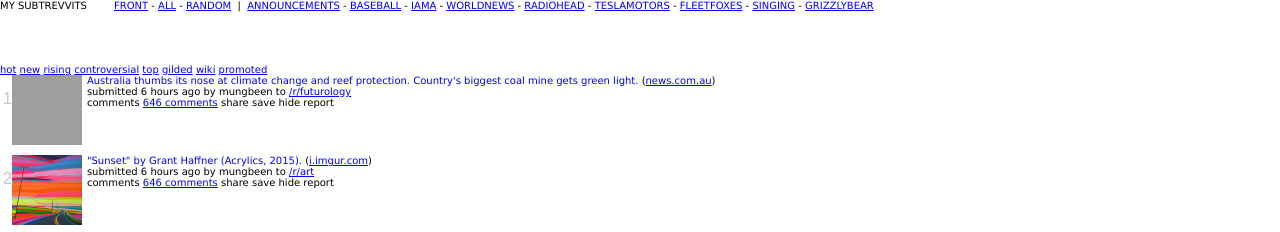
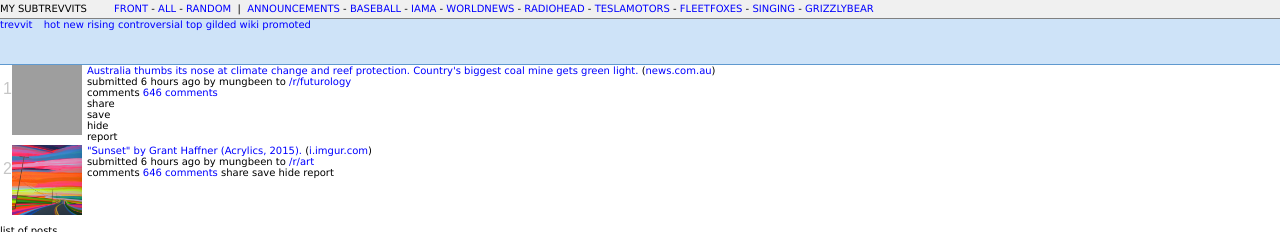
Before and after one commit to TrevSchwab/trevvit, a plain HTML site: page index.html in a window 1280 px wide. Shown: the top 232 px of the page. Drawn offline with Linux system fonts and the light colour scheme; grey boxes are pictures that could not be loaded.

Commit message:
STYLEZZZZ

```diff
--- a/index.html
+++ b/index.html
@@ -69,18 +69,37 @@
 						</ul>
 					</div>
 			</div>
+			<div id="header-bottom-left">
+				<a href="https://www.reddit.com">trevvit</a>
+				<ul class="tabmenu">
+					<li class="selected">
+						<a href="https://www.reddit.com/hot/" class="choice">hot</a>
+					</li>
+					<li>
+						<a href="https://www.reddit.com/new/" class="choice">new</a>
+					</li>
+					<li>
+						<a href="https://www.reddit.com/rising/" class="choice">rising</a>
+					</li>
+					<li>
+						<a href="https://www.reddit.com/controversial/" class="choice">controversial</a>
+					</li>
+					<li>
+						<a href="https://www.reddit.com/top/" class="choice">top</a>
+					</li>
+					<li>
+						<a href="https://www.reddit.com/gilded/" class="choice">gilded</a>
+					</li>
+					<li>
+						<a href="https://www.reddit.com/wiki/" class="choice">wiki</a>
+					</li>
+					<li>
+						<a href="https://www.reddit.com/promoted/" class="choice">promoted</a>
+					</li>
+				</ul>
+			</div>
 		</div>
 
-		<div>
-				<a href="https://www.reddit.com/hot/" class="choice">hot</a>
-				<a href="https://www.reddit.com/new/" class="choice">new</a>
-				<a href="https://www.reddit.com/rising/" class="choice">rising</a>
-				<a href="https://www.reddit.com/controversial/" class="choice">controversial</a>
-				<a href="https://www.reddit.com/top/" class="choice">top</a>
-				<a href="https://www.reddit.com/gilded/" class="choice">gilded</a>
-				<a href="https://www.reddit.com/wiki/" class="choice">wiki</a>
-				<a href="https://www.reddit.com/promoted/" class="choice">promoted</a>
-		</div>
 		<div class="thing">
 			<p class="parent"></p>
 			<span class="rank">1</span>
@@ -89,7 +108,7 @@
 			</a>
 			<div class="entry">
 			<p class="title">
-				<a class="title link">Australia thumbs its nose at climate change and reef protection.  Country's biggest coal mine gets green light.
+				<a class="title link"><a href="https://www.reddit.com/r/Futurology/comments/5goez8/australia_thumbs_its_nose_at_climate_change_and/">Australia thumbs its nose at climate change and reef protection.  Country's biggest coal mine gets green light.
 				</a>
 				<span class="domain">
 					(<a href="https://www.reddit.com/domain/news.com/au/">news.com.au</a>)
@@ -99,7 +118,7 @@
 			<p>submitted 6 hours ago by mungbeen to
 				<a href="https://www.reddit.com/r/worldnews/" class="subtrevvit">/r/futurology</a>
 			</p>
-			<ul class="flat-list buttons">
+			<ul class="flat-list-buttons">
 				<li class="first">comments
 					<a href="https://www.reddit.com/r/Futurology/comments/5goez8/australia_thumbs_its_nose_at_climate_change_and/">646 comments</a>
 				</li>
@@ -117,7 +136,7 @@
 			</a>
 			<div class="entry">
 			<p class="title">
-				<a class="title link">"Sunset" by Grant Haffner (Acrylics, 2015).
+				<a class="title link"><a href="https://www.reddit.com/r/Art/comments/3jm6lh/sunset_by_grant_haffner_acrylics_2015/">"Sunset" by Grant Haffner (Acrylics, 2015).
 				</a>
 				<span class="domain">
 					(<a href="https://www.reddit.com/domain/i.imgur.com/">i.imgur.com</a>)
--- a/main.css
+++ b/main.css
@@ -11,11 +11,16 @@ body {
 #header {
 	height: 64px;
 	width: 1345px;
+	border-bottom: 1px solid #5f99cf;
+	background-color: #cee3f8;
 }
 #header-area {
 	height: 18px;
 	width: 1345px;
 	text-transform: uppercase;
+	background-color: #f0f0f0;
+	border-bottom: 1px solid gray;
+	line-height: 18px;
 }
 .dropdown {
 	height: 18px;
@@ -40,13 +45,33 @@ body {
 .flat-list-bar > li {
 	display: inline;
 }
-
+a:link {
+	text-decoration: none;
+}
+a:hover {
+	text-decoration: underline;
+}
 a {
 	color: #0000ff;
 }
 
 a:visited {
 	color: #551a8b;
+}
+#header-bottom-left {
+	vertical-align: bottom;
+}
+.tabmenu {
+	list-style: none;
+	margin-left: 8px;
+	margin-top: 5px;
+	display: inline;
+	vertical-align: bottom;
+}
+.tabmenu > li {
+	margin-top: 5px;
+	display: inline;
+	vertical-align: bottom;
 }
 a img {
 	width: 70px;
```
